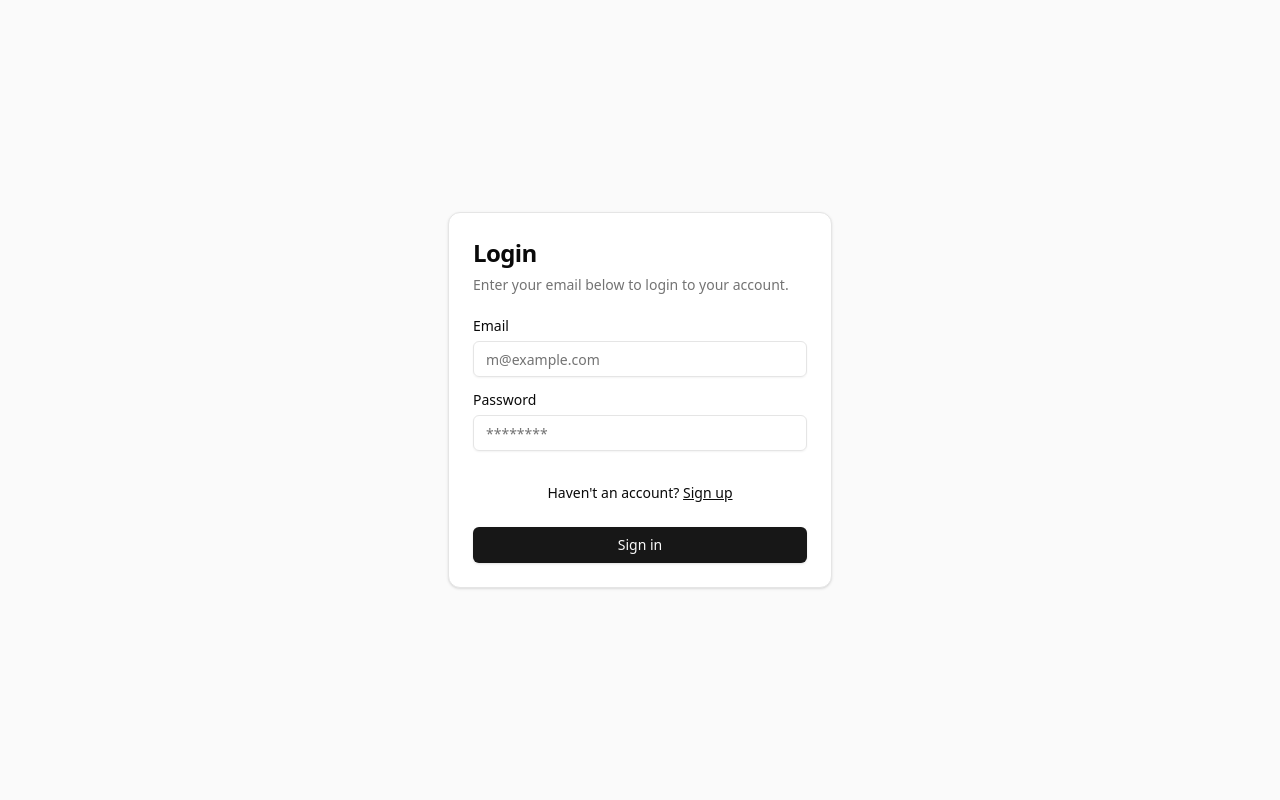
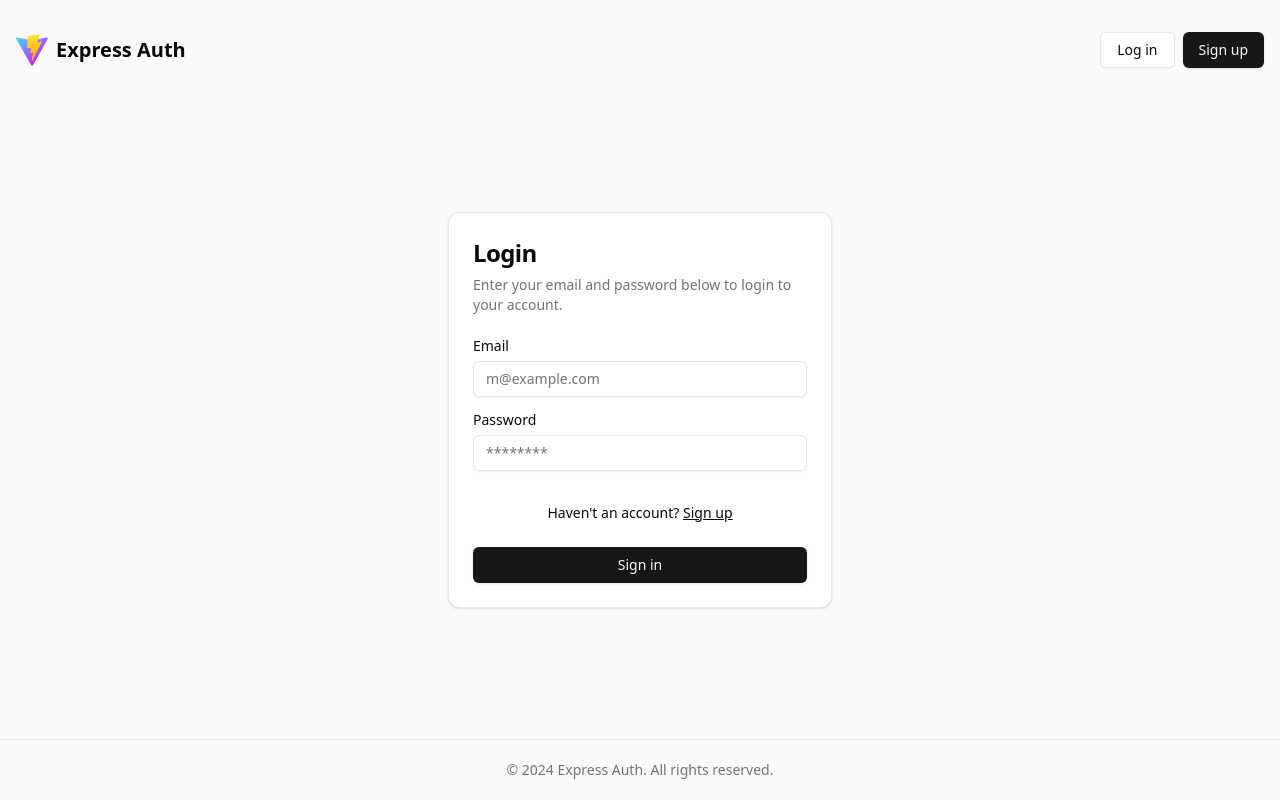
Before and after one commit to nureka-rodrigo/Express-Auth-Frontend, a React (Vite) app: page /sign-in in a window 1280 px wide. Built offline with nearby package versions, Linux system fonts and the light colour scheme.

Commit message:
Update layout with navbar and footer

```diff
--- a/src/pages/sign-in.tsx
+++ b/src/pages/sign-in.tsx
@@ -3,15 +3,20 @@ import {Card, CardContent, CardDescription, CardFooter, CardHeader, CardTitle,}
 import {Input} from "@/components/ui/input"
 import {Label} from "@/components/ui/label"
 import {Link} from "react-router-dom";
+import {Navbar} from "@/components/navbar.tsx";
+import {Footer} from "@/components/ui/Footer.tsx";
 
 export function SignIn() {
   return (
-    <section className="flex flex-col justify-center items-center min-h-screen px-4">
+    <section className="flex flex-col justify-between h-screen max-w-7xl w-full mx-auto">
+      <Navbar/>
+
+      <div className="flex justify-center items-center px-4">
         <Card className="w-full max-w-sm">
           <CardHeader>
             <CardTitle className="text-2xl">Login</CardTitle>
             <CardDescription>
-            Enter your email below to login to your account.
+              Enter your email and password below to login to your account.
             </CardDescription>
           </CardHeader>
           <CardContent className="grid gap-4">
@@ -34,6 +39,9 @@ export function SignIn() {
             <Button className="w-full">Sign in</Button>
           </CardFooter>
         </Card>
+      </div>
+
+      <Footer/>
     </section>
   )
 }
--- a/src/pages/sign-up.tsx
+++ b/src/pages/sign-up.tsx
@@ -3,19 +3,23 @@ import {Card, CardContent, CardDescription, CardHeader, CardTitle,} from "@/comp
 import {Input} from "@/components/ui/input"
 import {Label} from "@/components/ui/label"
 import {Link} from "react-router-dom";
+import {Navbar} from "@/components/navbar.tsx";
+import {Footer} from "@/components/ui/Footer.tsx";
 
 export function SignUp() {
   return (
-    <section className="flex flex-col justify-center items-center min-h-screen px-4">
+    <section className="flex flex-col justify-between h-screen max-w-7xl w-full mx-auto">
+      <Navbar/>
+
+      <div className="flex justify-center items-center px-4">
         <Card className="mx-auto max-w-sm">
           <CardHeader>
-          <CardTitle className="text-xl">Sign Up</CardTitle>
+            <CardTitle className="text-2xl">Sign Up</CardTitle>
             <CardDescription>
               Enter your information to create an account
             </CardDescription>
           </CardHeader>
-        <CardContent>
-          <div className="grid gap-4">
+          <CardContent className="grid gap-4">
             <div className="grid grid-cols-2 gap-4">
               <div className="grid gap-2">
                 <Label htmlFor="first-name">First name</Label>
@@ -46,7 +50,6 @@ export function SignUp() {
             <Button type="submit" className="w-full">
               Create an account
             </Button>
-          </div>
             <div className="mt-4 text-center text-sm">
               Already have an account?{" "}
               <Link to="/sign-in" className="underline">
@@ -55,6 +58,9 @@ export function SignUp() {
             </div>
           </CardContent>
         </Card>
+      </div>
+
+      <Footer/>
     </section>
   )
 }
```
Lines whose indentation alone changed are shown as unchanged.
